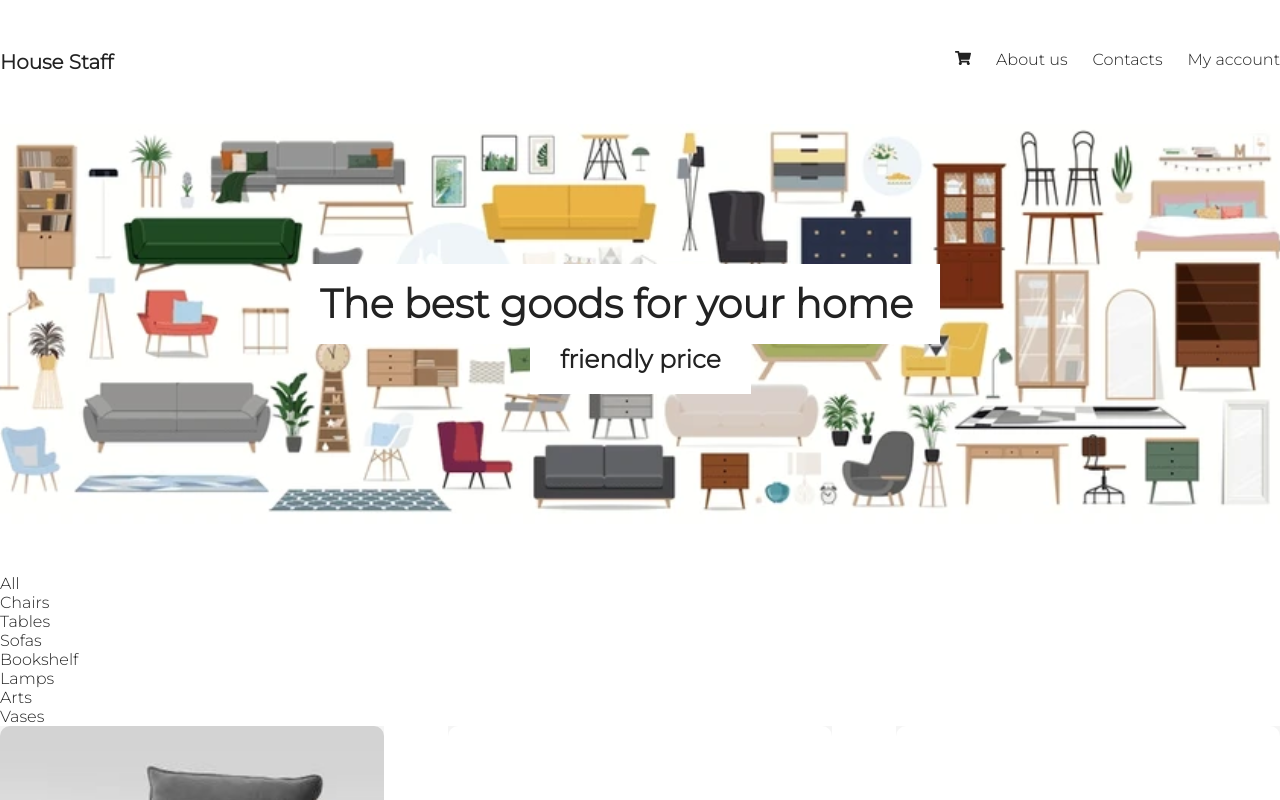
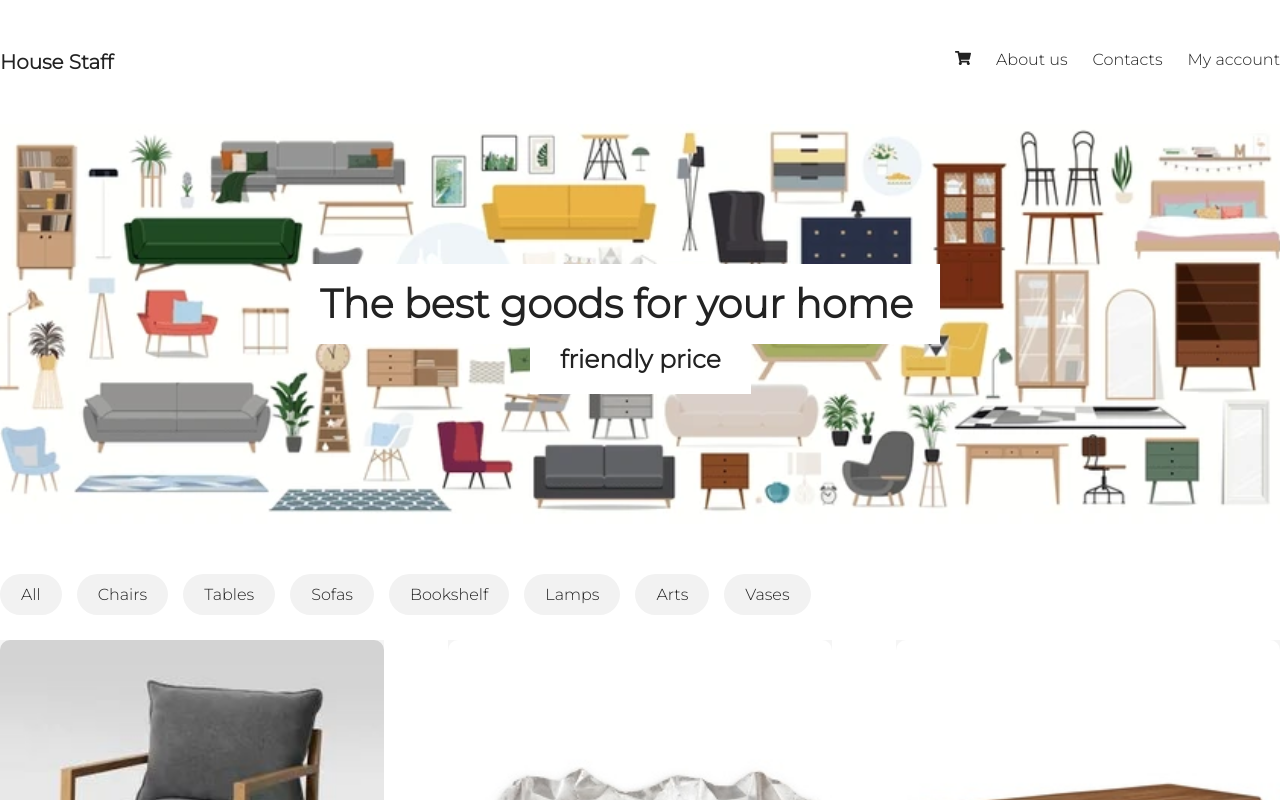
Before and after one commit to LeoKrasowski/eCommerce, a React (Create React App) app: page / in a window 1280 px wide. Shown: the top 800 px of the page. Built offline with nearby package versions, Linux system fonts and the light colour scheme.

Commit message:
Categories are mapped

```diff
--- a/src/App.js
+++ b/src/App.js
@@ -80,17 +80,22 @@ class App extends React.Component {
 
     this.addToOrder = this.addToOrder.bind(this)
     this.deleteOrder = this.deleteOrder.bind(this)
+    this.chooseCategory = this.chooseCategory.bind(this)
   }
   render() {
     return (
       <div className="wrapper">
         <Header orders={this.state.orders} onDelete={this.deleteOrder} />
-        <Categores />
+        <Categores chooseCategory={this.chooseCategory} />
         <Items items={this.state.items} onAdd={this.addToOrder} />
         <Footer />
       </div>
 
     );
+  }
+
+  chooseCategory(category) {
+    console.log(category)
   }
 
   deleteOrder(id) {
--- a/src/components/Categores.js
+++ b/src/components/Categores.js
@@ -46,7 +46,7 @@ export class Categores extends Component {
         return (
             <div className='categories'>
                 {this.state.categories.map(el => (
-                    <div key={el.key}>{el.name}</div>
+                    <div key={el.key} onClick={() => this.props.chooseCategory(el.key)}> {el.name}</div>
                 ))}
             </div>
         )
--- a/src/index.css
+++ b/src/index.css
@@ -159,6 +159,23 @@ header .presentation::before {
   padding: 30px;
 }
 
+.categories div {
+  display: inline-block;
+  background: #f2f2f2;
+  border-radius: 50px;
+  padding: 10px 20px;
+  margin-bottom: 25px;
+  margin-right: 15px;
+  cursor: pointer;
+  border: 1px solid transparent;
+  transition: all 500ms ease;
+}
+
+.categories div:hover {
+  border-color: silver;
+  transform: scale(1.1);
+}
+
 main {
   display: flex;
   width: 100%;
```
